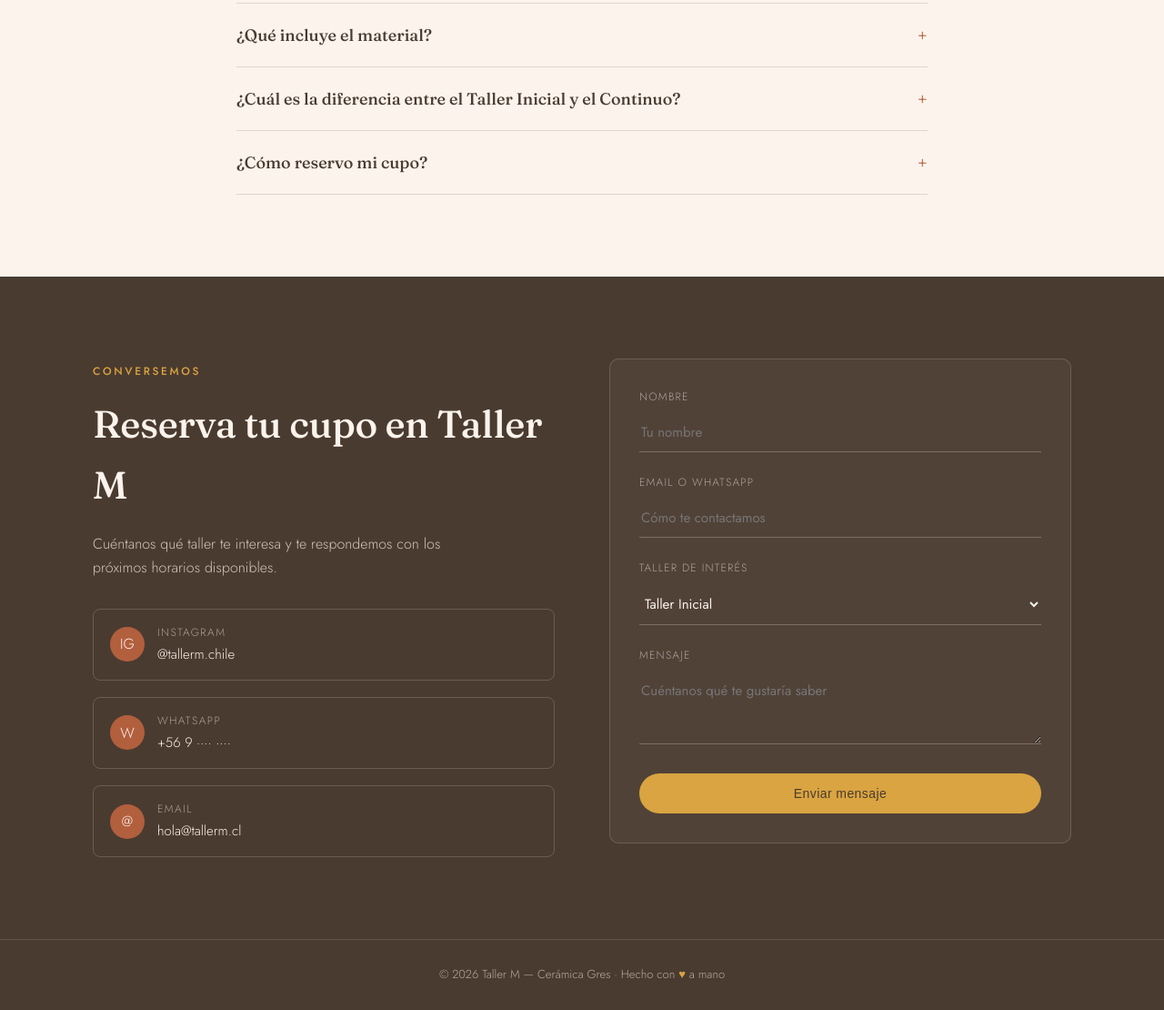
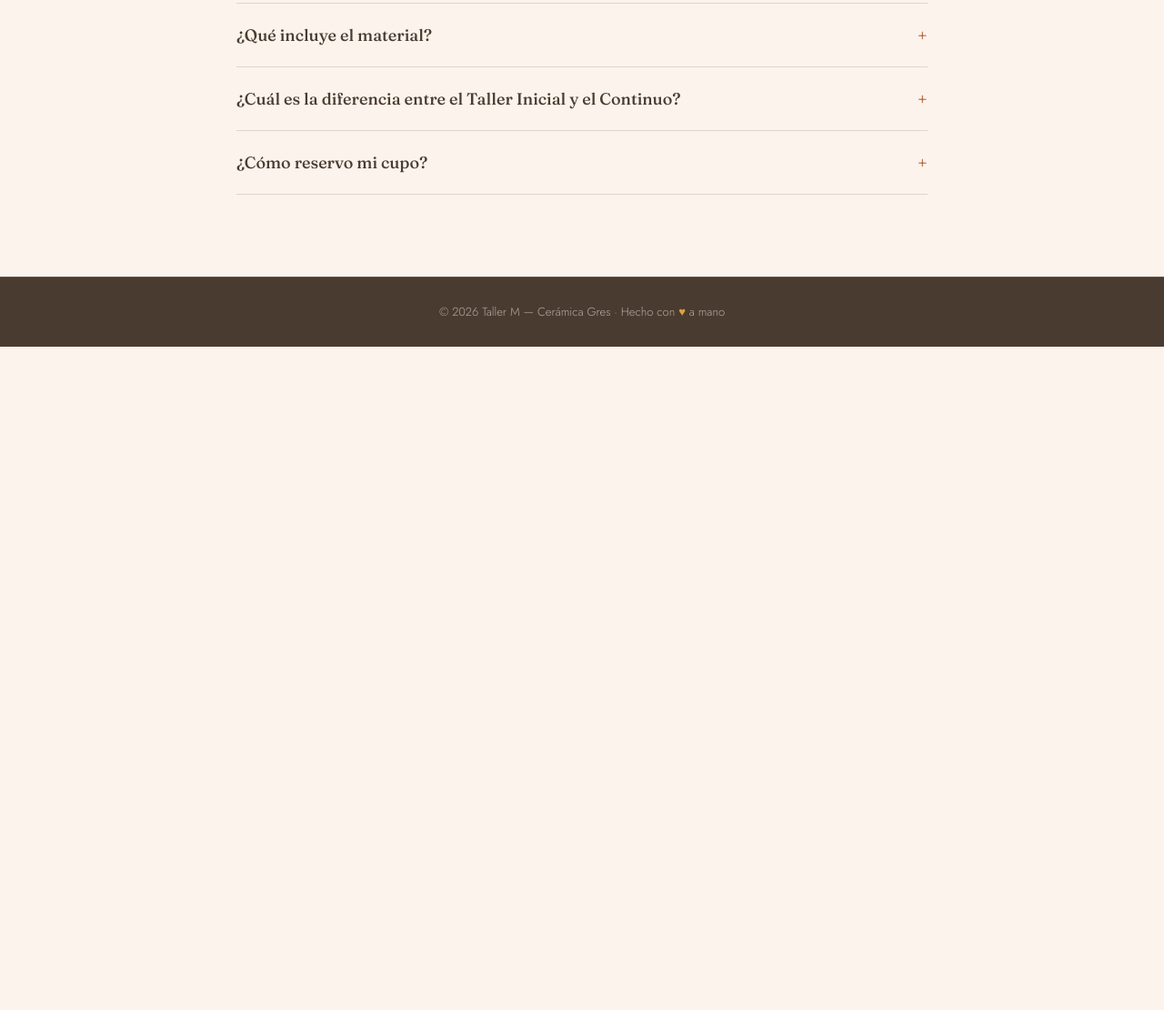
Before and after one commit to JMEG123/TallerM, a plain HTML site: page index.html in a window 1280 px wide. Shown: the part 3811-4921 px from the top of the page at 91% size. After the commit the page ends 4192 px from the top, so only its background shows below. Drawn offline with Linux system fonts and the light colour scheme.

Commit message:
Add files via upload

```diff
--- a/index.html
+++ b/index.html
@@ -300,9 +300,9 @@
       <a href="#talleres">Talleres</a>
       <a href="#galeria">Galería</a>
       <a href="#faq">Preguntas</a>
-      <a href="#contacto">Contacto</a>
+      <a href="https://www.instagram.com/tallerm.chile/" target="_blank">Contacto</a>
     </nav>
-    <a href="#contacto" class="nav-cta">Reservar cupo</a>
+    <a href="https://www.instagram.com/tallerm.chile/" target="_blank" class="nav-cta">Reservar cupo</a>
   </div>
 </header>
 
@@ -317,7 +317,7 @@
         <p>Taller M es un espacio íntimo de cerámica gres donde Magdalena te enseña, desde cero, a transformar un trozo de arcilla en piezas que usarás todos los días — tazas, platos, figuras y mucho más.</p>
         <div class="hero-ctas">
           <a href="#talleres" class="btn btn-primary">Ver talleres</a>
-          <a href="#contacto" class="btn btn-ghost">Escríbenos</a>
+          <a href="https://www.instagram.com/tallerm.chile/" target="_blank" class="btn btn-ghost">Escríbenos</a>
         </div>
       </div>
       <div class="hero-photo">
@@ -364,7 +364,7 @@
             <li>Taller guiado, paso a paso</li>
             <li>Aprende las distintas técnicas del gres</li>
           </ul>
-          <a href="#contacto" class="btn btn-ghost">Quiero este taller</a>
+          <a href="https://www.instagram.com/tallerm.chile/" target="_blank" class="btn btn-ghost">Quiero este taller</a>
         </div>
 
         <div class="course-card featured">
@@ -378,7 +378,7 @@
             <li>Taller guiado por Magdalena</li>
             <li>Profundiza tus propias piezas y técnicas</li>
           </ul>
-          <a href="#contacto" class="btn btn-primary">Quiero este taller</a>
+          <a href="https://www.instagram.com/tallerm.chile/" target="_blank" class="btn btn-primary">Quiero este taller</a>
         </div>
       </div>
     </div>
@@ -437,56 +437,6 @@
     </div>
   </section>
 
-  <!-- CONTACT -->
-  <section class="contact" id="contacto">
-    <div class="wrap contact-grid">
-      <div>
-        <span class="eyebrow">Conversemos</span>
-        <h2>Reserva tu cupo en Taller M</h2>
-        <p>Cuéntanos qué taller te interesa y te respondemos con los próximos horarios disponibles.</p>
-        <div class="contact-channels">
-          <a class="channel" href="https://www.instagram.com/tallerm.chile/" target="_blank">
-            <div class="ic">IG</div>
-            <div>
-              <div class="channel-label">Instagram</div>
-              <div class="channel-value">@tallerm.chile</div>
-            </div>
-          </a>
-          <a class="channel" href="#">
-            <div class="ic">W</div>
-            <div>
-              <div class="channel-label">WhatsApp</div>
-              <div class="channel-value">+56 9 ···· ····</div>
-            </div>
-          </a>
-          <a class="channel" href="#">
-            <div class="ic">@</div>
-            <div>
-              <div class="channel-label">Email</div>
-              <div class="channel-value">hola@tallerm.cl</div>
-            </div>
-          </a>
-        </div>
-      </div>
-
-      <form class="contact-form" onsubmit="event.preventDefault(); this.reset(); document.getElementById('form-ok').style.display='block';">
-        <label>Nombre</label>
-        <input type="text" placeholder="Tu nombre" required>
-        <label>Email o WhatsApp</label>
-        <input type="text" placeholder="Cómo te contactamos" required>
-        <label>Taller de interés</label>
-        <select>
-          <option>Taller Inicial</option>
-          <option>Taller Continuo</option>
-          <option>Aún no estoy segura/o</option>
-        </select>
-        <label>Mensaje</label>
-        <textarea placeholder="Cuéntanos qué te gustaría saber"></textarea>
-        <button type="submit" class="btn btn-primary">Enviar mensaje</button>
-        <p class="form-note" id="form-ok" style="display:none;">¡Gracias! Este formulario es de muestra — conéctalo a tu email o WhatsApp para recibir mensajes reales.</p>
-      </form>
-    </div>
-  </section>
 
 </main>
 
```
